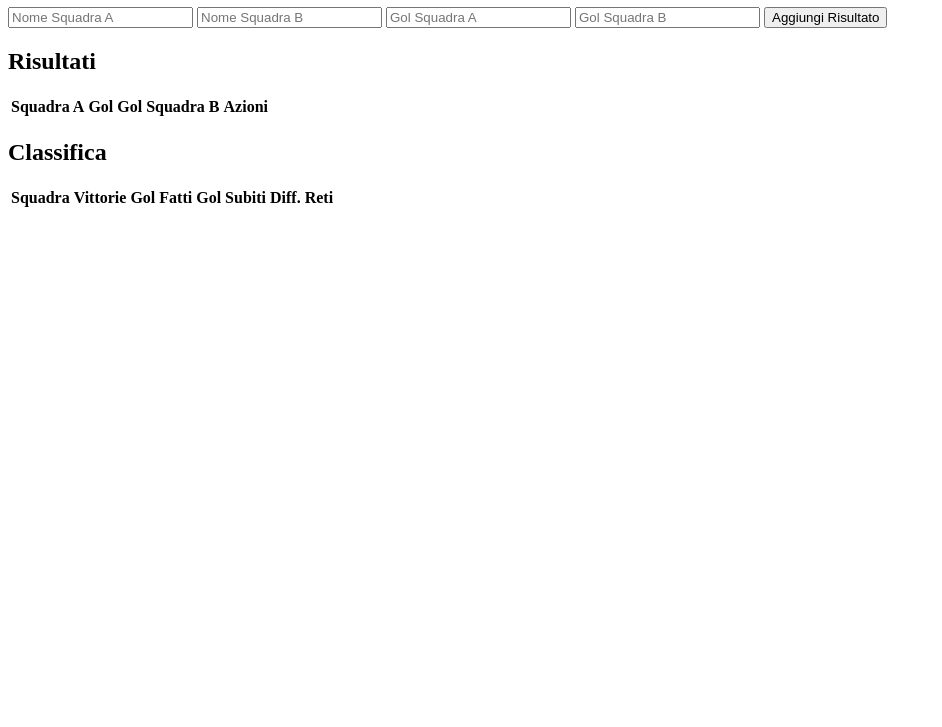
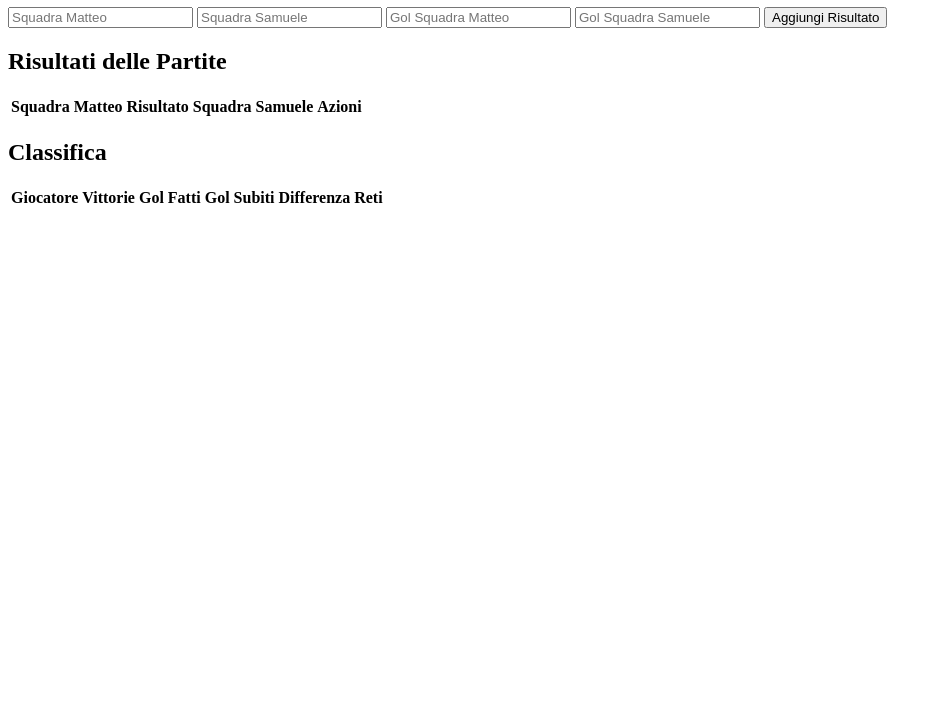
Before and after one commit to Samozzux/torneofifa, a plain HTML site: page index.html in a window 1280 px wide. Shown: the part 73-800 px from the top of the page, without its empty margins (0-942 px from the left). Drawn offline with Linux system fonts and the light colour scheme.

Commit message:
Update index.html

```diff
--- a/index.html
+++ b/index.html
@@ -3,48 +3,53 @@
 <head>
     <meta charset="UTF-8">
     <meta name="viewport" content="width=device-width, initial-scale=1.0">
+    <link href="https://fonts.googleapis.com/css2?family=Roboto:wght@400;700&display=swap" rel="stylesheet">
+    <link rel="stylesheet" href="styles.css">
     <title>Risultati Partite FIFA</title>
-    <link rel="stylesheet" href="styles.css">
 </head>
 <body>
     <div class="container">
-        <h1>Risultati Partite FIFA</h1>
+        <h1>Torneo FIFA: Matteo vs Samuele</h1>
+
         <div class="input-section">
-            <input type="text" id="teamA" placeholder="Nome Squadra A">
-            <input type="text" id="teamB" placeholder="Nome Squadra B">
-            <input type="number" id="scoreA" placeholder="Gol Squadra A">
-            <input type="number" id="scoreB" placeholder="Gol Squadra B">
-            <button id="addButton">Aggiungi Risultato</button>
+            <input type="text" id="teamA" placeholder="Squadra Matteo">
+            <input type="text" id="teamB" placeholder="Squadra Samuele">
+            <input type="number" id="scoreA" placeholder="Gol Squadra Matteo" min="0">
+            <input type="number" id="scoreB" placeholder="Gol Squadra Samuele" min="0">
+            <button onclick="addResult()">Aggiungi Risultato</button>
         </div>
+
         <div class="results">
-            <h2>Risultati</h2>
-            <table id="resultsTable">
+            <h2>Risultati delle Partite</h2>
+            <table>
                 <thead>
                     <tr>
-                        <th>Squadra A</th>
-                        <th>Gol</th>
-                        <th>Gol</th>
-                        <th>Squadra B</th>
+                        <th>Squadra Matteo</th>
+                        <th>Risultato</th>
+                        <th>Squadra Samuele</th>
                         <th>Azioni</th>
                     </tr>
                 </thead>
                 <tbody id="resultsBody">
+                    <!-- I risultati delle partite appariranno qui -->
                 </tbody>
             </table>
         </div>
+
         <div class="standings">
             <h2>Classifica</h2>
-            <table id="standingsTable">
+            <table>
                 <thead>
                     <tr>
-                        <th>Squadra</th>
+                        <th>Giocatore</th>
                         <th>Vittorie</th>
                         <th>Gol Fatti</th>
                         <th>Gol Subiti</th>
-                        <th>Diff. Reti</th>
+                        <th>Differenza Reti</th>
                     </tr>
                 </thead>
                 <tbody id="standingsBody">
+                    <!-- La classifica apparirà qui -->
                 </tbody>
             </table>
         </div>
@@ -53,3 +58,5 @@
     <script src="script.js"></script>
 </body>
 </html>
+</body>
+</html>
```
